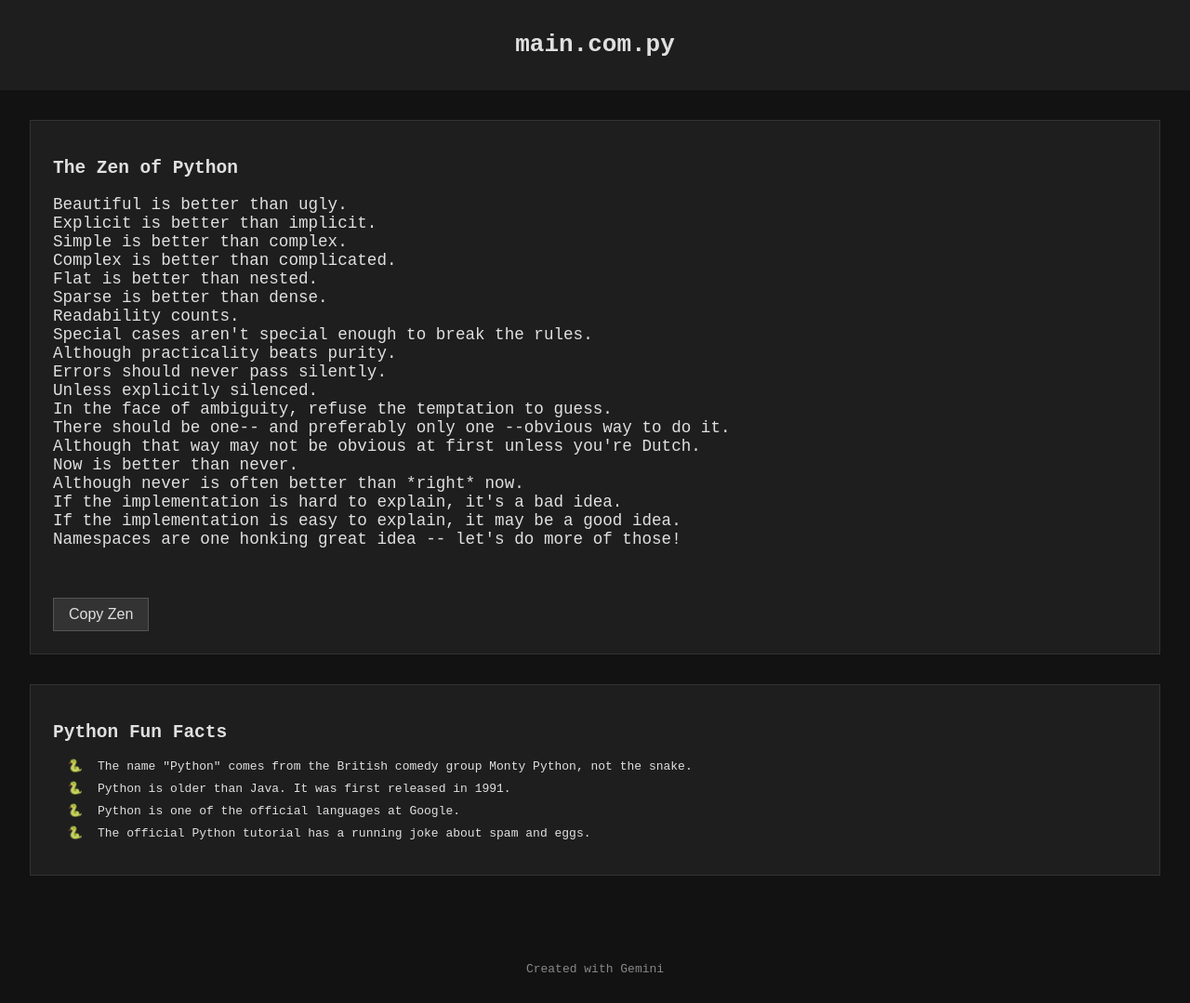
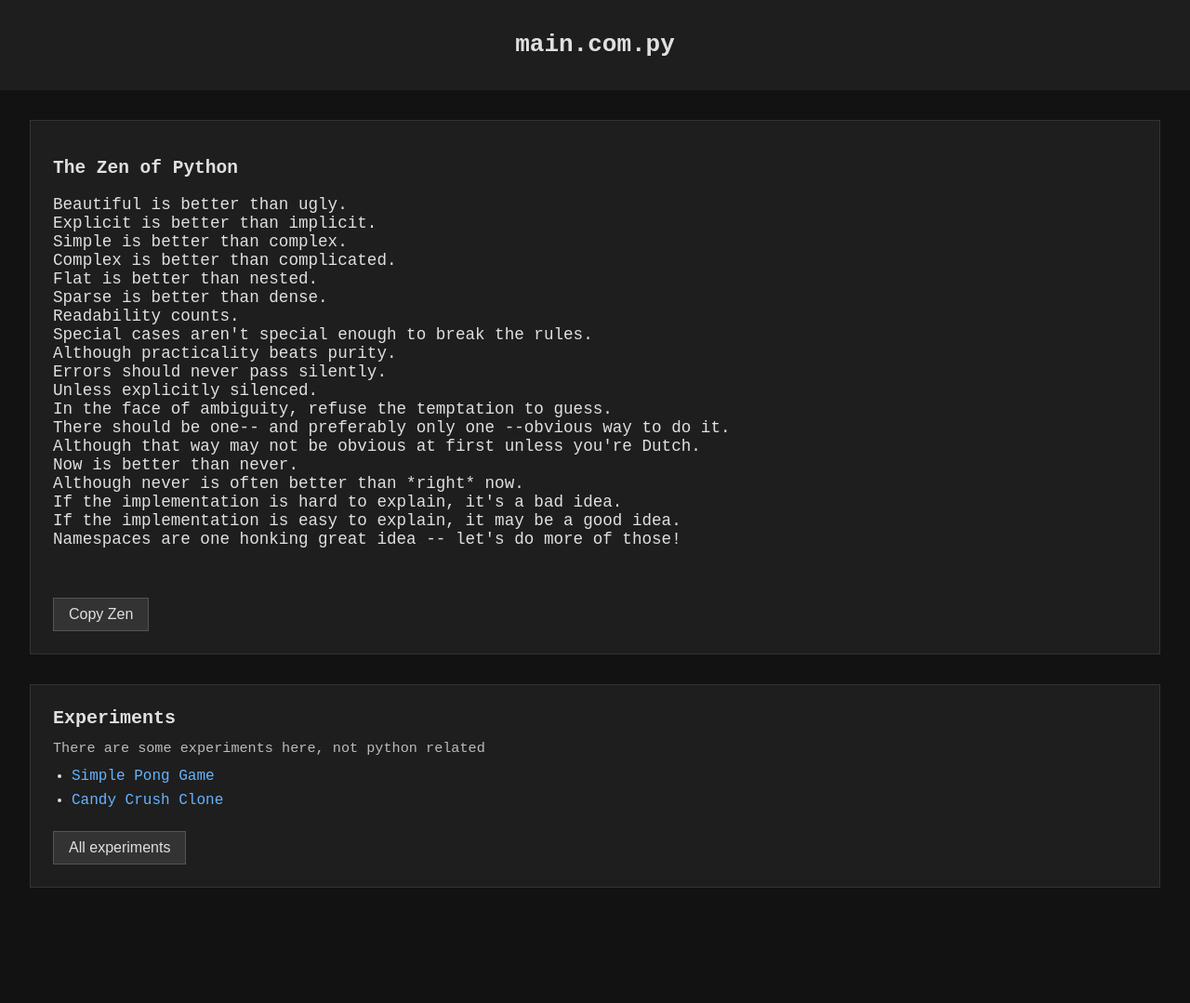
Before and after one commit to Maxi91f/main-webpage, a plain HTML site: page index.html in a window 1280 px wide. Shown: the whole page at 93% size. After the commit the page ends 987 px from the top, so only its background shows below. Drawn offline with Linux system fonts and the light colour scheme.

Commit message:
refactor: replace Python facts section with experiments showcase

```diff
--- a/index.html
+++ b/index.html
@@ -3,7 +3,7 @@
 <head>
     <meta charset="UTF-8">
     <meta name="viewport" content="width=device-width, initial-scale=1.0">
-    <title>main.com.py - Python Fun Facts</title>
+    <title>main.com.py</title>
     <link rel="stylesheet" href="styles/main.css">
 </head>
 <body>
@@ -36,19 +36,16 @@ Namespaces are one honking great idea -- let's do more of those!
             </pre>
             <button id="copy-btn">Copy Zen</button>
         </section>
-        <section id="facts">
-            <h2>Python Fun Facts</h2>
+        <section id="experiments">
+            <h2>Experiments</h2>
+            <p>There are some experiments here, not python related</p>
             <ul>
-                <li>The name "Python" comes from the British comedy group Monty Python, not the snake.</li>
-                <li>Python is older than Java. It was first released in 1991.</li>
-                <li>Python is one of the official languages at Google.</li>
-                <li>The official Python tutorial has a running joke about spam and eggs.</li>
+                <li><a href="experiments/pong/">Simple Pong Game</a></li>
+                <li><a href="experiments/candy-crush/">Candy Crush Clone</a></li>
             </ul>
+            <button onclick="location.href='experiments/';">All experiments</button>
         </section>
     </main>
-    <footer>
-        <p>Created with Gemini</p>
-    </footer>
     <script src="scripts/main.js"></script>
 </body>
 </html>
--- a/styles/main.css
+++ b/styles/main.css
@@ -42,25 +42,57 @@ main {
     background-color: #444;
 }
 
-#facts {
+#experiments {
     background-color: #1e1e1e;
     border: 1px solid #333;
     padding: 1.5rem;
+    margin-top: 2rem;
 }
 
-#facts ul {
-    list-style-type: '🐍';
-    padding-left: 2rem;
+#experiments ul {
+    list-style: disc;
+    margin: 0 0 1rem 1.25rem;
+    padding-left: 0;
+    font-size: 1rem;
 }
 
-#facts li {
-    padding-left: 1rem;
+#experiments li {
     margin-bottom: 0.5rem;
 }
 
-footer {
-    text-align: center;
-    padding: 1rem;
-    margin-top: 2rem;
-    color: #888;
+/* Experiments section typography and controls */
+#experiments h2 {
+    margin: 0 0 0.75rem 0;
+    font-size: 1.25rem;
+    font-weight: 700;
+    color: #e0e0e0;
 }
+
+#experiments p {
+    margin: 0 0 0.75rem 0;
+    color: #bbbbbb;
+    font-size: 0.95rem;
+}
+
+#experiments a {
+    color: #66b3ff;
+    text-decoration: none;
+}
+
+#experiments a:hover {
+    text-decoration: underline;
+}
+
+#experiments button {
+    background-color: #333;
+    color: #e0e0e0;
+    border: 1px solid #555;
+    padding: 0.5rem 1rem;
+    cursor: pointer;
+    font-size: 1rem;
+    margin-top: 0.5rem;
+}
+
+#experiments button:hover {
+    background-color: #444;
+}
```
